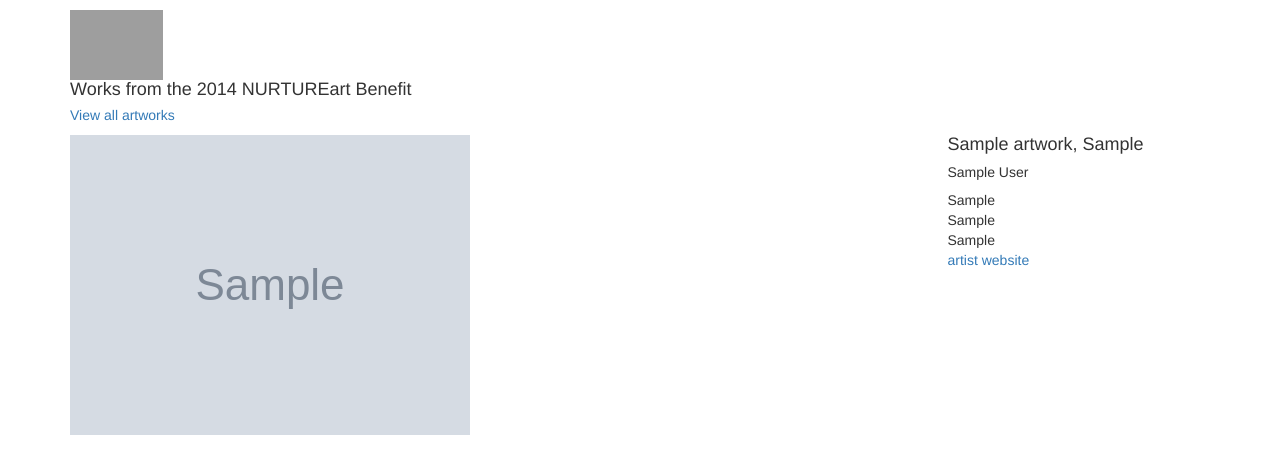
After one commit to bhoggard/nurtureart, a Django app: page /artworks/1 in a window 1280 px wide. The commit adds this page. Shown: the top 474 px of the page. Run offline with Django 3.2, Linux system fonts and the light colour scheme; tables that the repository leaves empty hold one stand-in row (values such as "Sample post"); grey boxes marked "Sample" are stand-in pictures; some libraries are stand-ins or nearby versions; grey boxes are pictures that could not be loaded.

Commit message:
progress on views and templates for artworks

```diff
--- a/benefit/templates/base.html
+++ b/benefit/templates/base.html
@@ -19,13 +19,17 @@
     <![endif]-->
     <style type="text/css">
         body { padding: 10px; }
+        p.caption { font-size: 90%; padding-top: 5px; padding-bottom: 10px; }
+        h4.header { margin-top: 0; margin-bottom: 5px; }
+        h4.title { margin-top: 0; }
     </style>
 </head>
 <body>
     <div class="container">
-        <p><img src="http://nurtureart.org/wp-content/themes/on-demand2.1.2/images/logo.png" alt="NURTUREart Logo" height="80"></p>
+        <img src="http://nurtureart.org/wp-content/themes/on-demand2.1.2/images/logo.png" alt="NURTUREart Logo" height="70">
         {% block content %}
-            <h4>Works from the 2014 NURTUREart Benefit</h4>
+            <h4 class="header">Works from the 2014 NURTUREart Benefit</h4>
+            <p><a href="{% url 'artworks-list' %}">View all artworks</a></p>
         {% endblock content %}
     </div>
 
--- /dev/null
+++ b/benefit/templates/benefit/artwork_detail.html
@@ -0,0 +1,25 @@
+{% extends "base.html" %}
+
+{% block content %}
+    {{ block.super }}
+
+    <div class="row">
+      <div class="col-md-9">
+        <img src="{{ artwork.image_large.url }}" alt="{{ artwork.title }}">
+      </div>
+      <div class="col-md-3">
+        <h4 class="title">{{ artwork.title }}, {{ artwork.work_year }}</h4>
+        <h5>{{ artwork.artist_first_name }} {{artwork.artist_last_name }}</h5>
+        <p>
+          {{ artwork.medium }}<br>
+          {{ artwork.size }}<br>
+          {% if artwork.edition %}
+            {{ artwork.edition }}<br>
+          {% endif %}
+          {% if artwork.website %}
+            <a href="{{ artwork.website }}" target="_blank">artist website</a><br>
+          {% endif %}
+        </p>
+      </div>
+    </div>
+{% endblock content %}
--- a/benefit/urls.py
+++ b/benefit/urls.py
@@ -1,6 +1,11 @@
 from django.conf.urls import patterns, url
-from django.views.generic import TemplateView
+from django.views.generic import DetailView, ListView, TemplateView
+from .models import Artwork
 
 urlpatterns = patterns('',
     url(r'^$', 'benefit.views.index', name='index'),
+    url(r'^artworks$', ListView.as_view(
+        model=Artwork, paginate_by=24),
+        name='artworks-list'),
+    url(r'^artworks/(?P<pk>\d+)$', DetailView.as_view(model=Artwork), name='artwork-detail'),
 )
```
Also changed, not shown: benefit/templates/benefit/artwork_list.html (added, +15 -0 lines).
